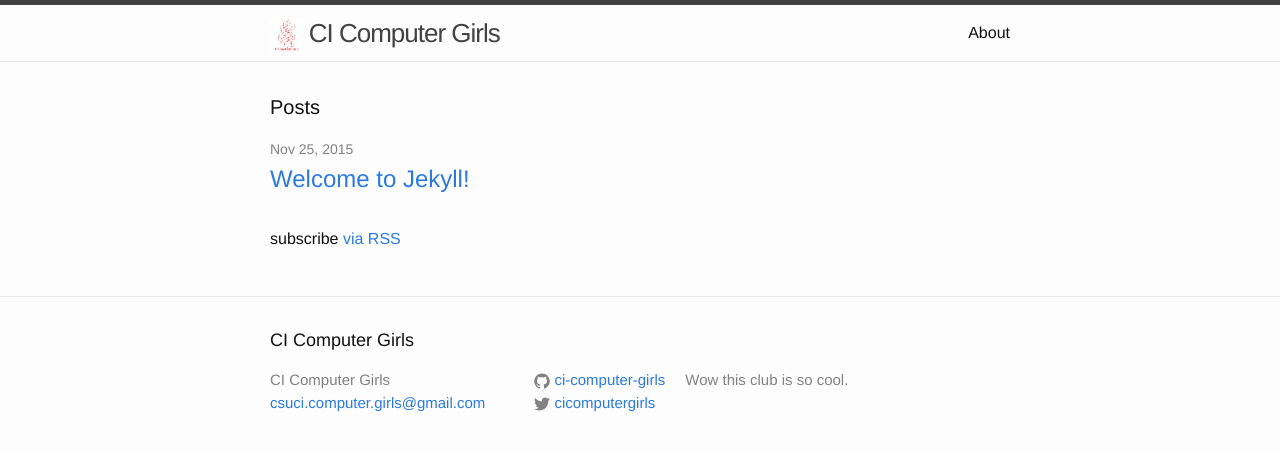
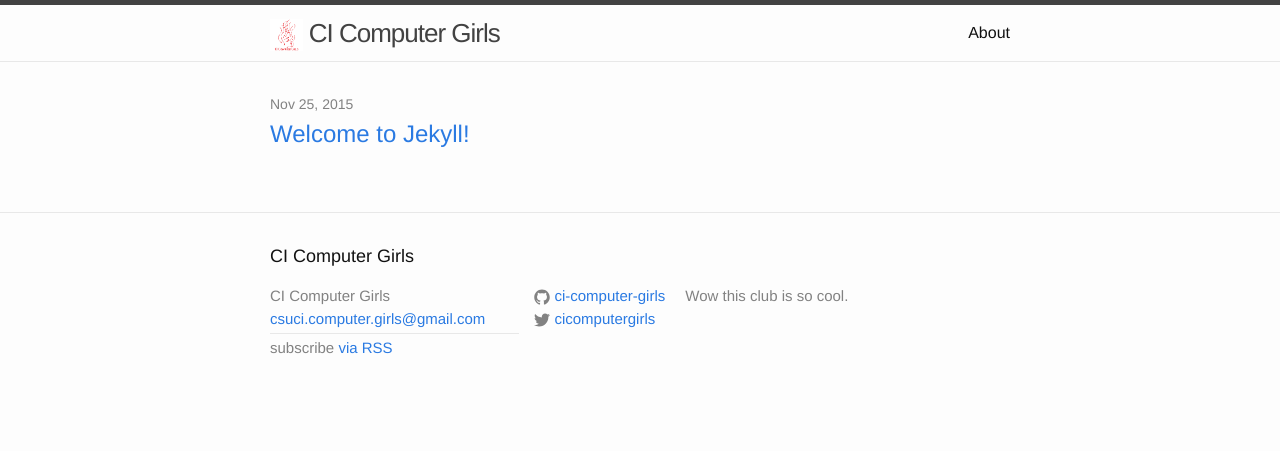
Before and after one commit to CI-Computer-Girls/ci-computer-girls.github.io, a Jekyll site: the page built from index.html, in a window 1280 px wide. Shown: the top 451 px of the page. Built offline with Jekyll 4.4.1, drawn with Linux system fonts in a browser that asks for light colours.

Commit message:
move rss link to footer

```diff
--- a/_includes/footer.html
+++ b/_includes/footer.html
@@ -9,6 +9,8 @@
         <ul class="contact-list">
           <li>{{ site.title }}</li>
           <li><a href="mailto:{{ site.email }}">{{ site.email }}</a></li>
+          <li class="divider"></li>
+          <li>subscribe <a href="{{ "/feed.xml" | prepend: site.baseurl }}">via RSS</a></li>
         </ul>
       </div>
 
--- /dev/null
+++ b/_sass/_extras.scss
@@ -0,0 +1,9 @@
+
+.contact-list .divider {
+	// display: inline-block;
+	height: 1px;
+	width: 100%;
+	background-color: $grey-color-light;
+	margin-top: .2em;
+	margin-bottom: .2em;
+}
--- a/css/main.scss
+++ b/css/main.scss
@@ -49,6 +49,7 @@ $on-laptop:        800px;
 @import
         "base",
         "header",
+        "extras",
         "layout",
         "syntax-highlighting"
 ;
--- a/index.html
+++ b/index.html
@@ -3,8 +3,6 @@ layout: default
 ---
 
 <div class="home">
-
-  <h1 class="page-heading">Posts</h1>
 
   <ul class="post-list">
     {% for post in site.posts %}
@@ -18,6 +16,4 @@ layout: default
     {% endfor %}
   </ul>
 
-  <p class="rss-subscribe">subscribe <a href="{{ "/feed.xml" | prepend: site.baseurl }}">via RSS</a></p>
-
 </div>
```
